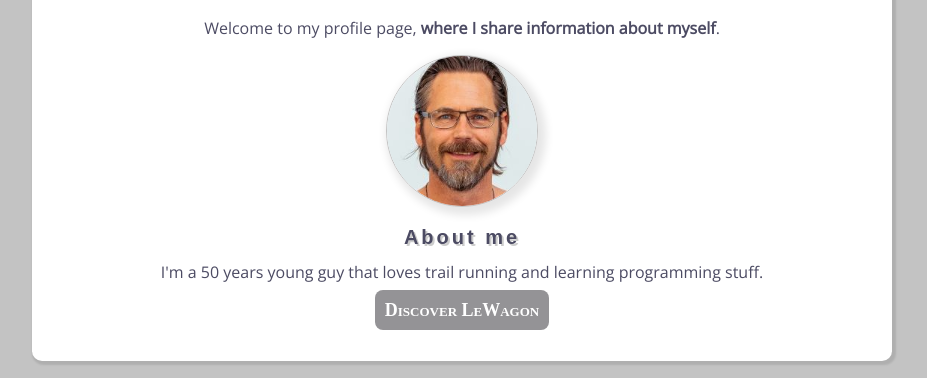
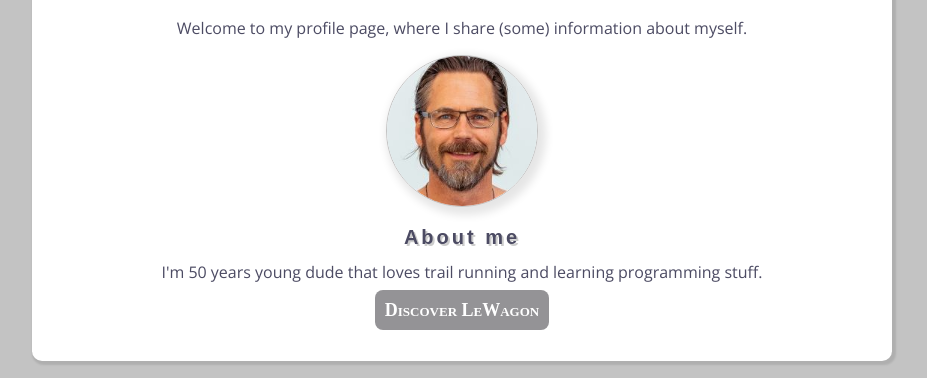
Before and after one commit to Pidd69/profile, a plain HTML site: page index.html in a window 1280 px wide. Shown: the part 157-535 px from the top of the page, without its empty margins (178-1105 px from the left). Drawn offline with nearby package versions, Linux system fonts and the light colour scheme; a web font is replaced by a local one.

Commit message:
Minor updates

```diff
--- a/index.html
+++ b/index.html
@@ -14,13 +14,13 @@
     <div class="container text-center">
       <div class="card">
         <h1 class= text_shadow>Hello, I'm Peter the developer</h1>
-        <p>Welcome to my profile page, <strong>where I share information about myself</strong>.</p>
+        <p>Welcome to my profile page, where I share (some) information about myself.</p>
         <div>
             <img src="images/peter.jpg" id="profile_pic" alt="">
         </div>
 
         <h2 class= text_shadow>About me</h2>
-          <p>I'm a 50 years young guy that loves trail running and learning programming stuff.</p>
+          <p>I'm 50 years young dude that loves trail running and learning programming stuff.</p>
           <a href="https://www.lewagon.com/" target=_blank class="button">Discover LeWagon</a>
         <br>
       </div>
```
